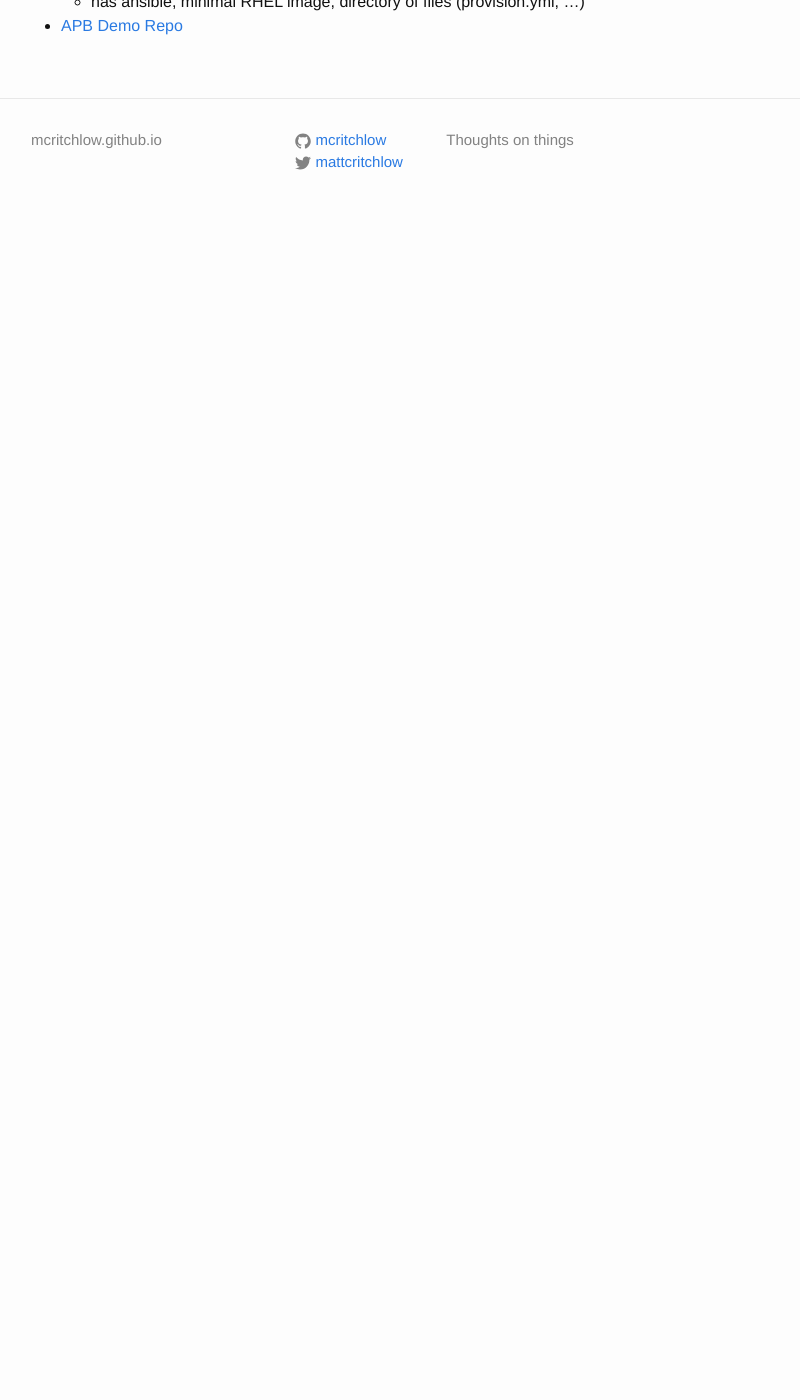
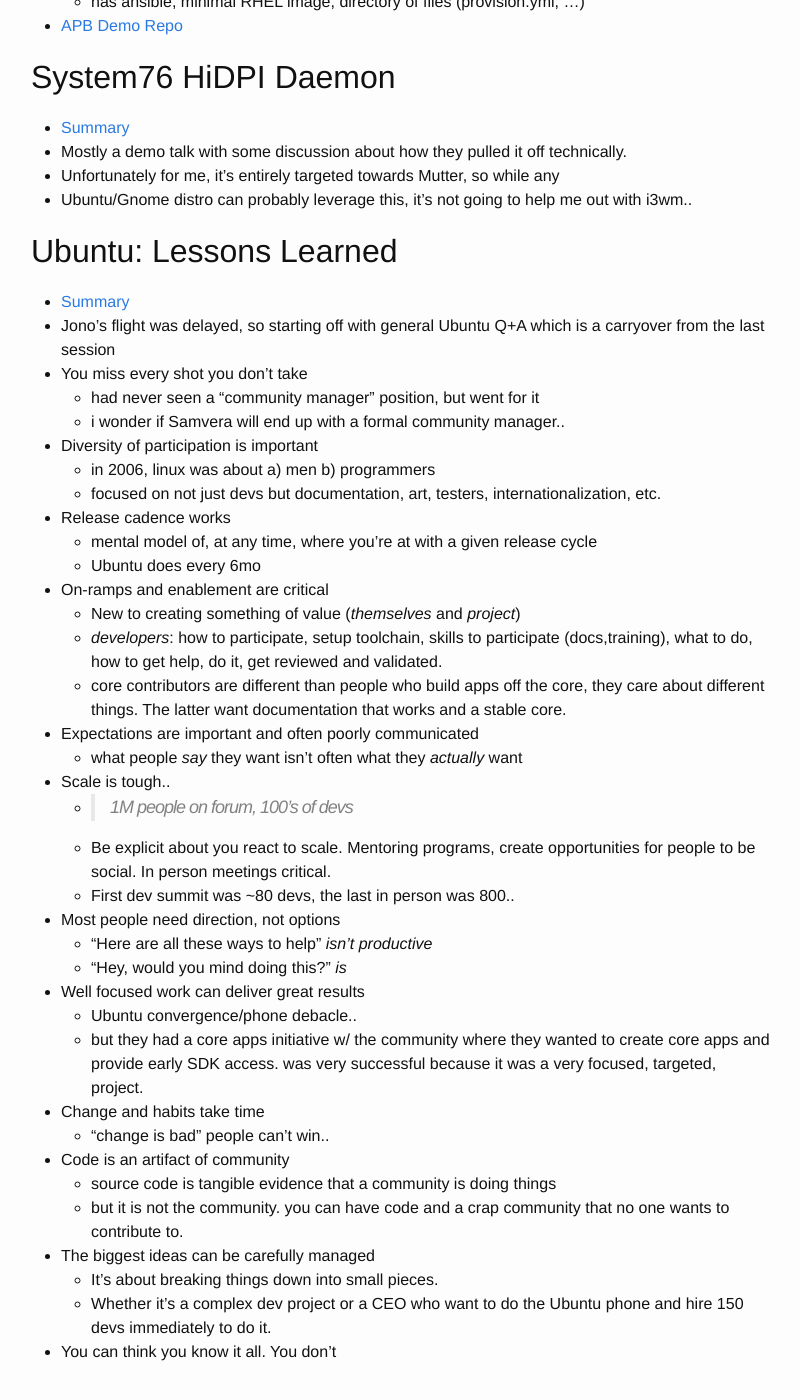
Before and after one commit to mcritchlow/mcritchlow.github.io, a Jekyll site: the page built from _posts/2018-03-09-scale-day1.markdown, in a window 1280 px wide and 1400 px high, scrolled down 3401 px. Shown: the whole window, without its empty margins (239-1039 px from the left). Built offline with Jekyll 4.4.1, drawn with Linux system fonts in a browser that asks for light colours; before the commit the page ends 3635 px from its top, so only the background shows below that.

Commit message:
scale: day1 afternoon

```diff
--- a/_posts/2018-03-09-scale-day1.markdown
+++ b/_posts/2018-03-09-scale-day1.markdown
@@ -132,6 +132,64 @@ very significant.
     * has ansible, minimal RHEL image, directory of files (provision.yml, ...)
 * [APB Demo Repo][apb-demo]
 
+## System76 HiDPI Daemon
+* [Summary][hidpi-summary]
+* Mostly a demo talk with some discussion about how they pulled it off technically.
+* Unfortunately for me, it's entirely targeted towards Mutter, so while any
+* Ubuntu/Gnome distro can probably leverage this, it's not going to help me out
+  with i3wm..
+
+## Ubuntu: Lessons Learned
+* [Summary][ubuntu-summary]
+* Jono's flight was delayed, so starting off with general Ubuntu Q+A
+  which is a carryover from the last session
+* You miss every shot you don't take
+    * had never seen a "community manager" position, but went for it
+    * i wonder if Samvera will end up with a formal community manager..
+* Diversity of participation is important
+    * in 2006, linux was about a) men b) programmers
+    * focused on not just devs but documentation, art, testers,
+      internationalization, etc.
+* Release cadence works
+    * mental model of, at any time, where you're at with a given release cycle
+    * Ubuntu does every 6mo
+* On-ramps and enablement are critical
+    * New to creating something of value (*themselves* and *project*)
+    * *developers*: how to participate, setup toolchain, skills to participate
+      (docs,training), what to do, how to get help, do it, get reviewed and
+validated.
+    * core contributors are different than people who build apps off the core,
+      they care about different things. The latter want documentation that works
+and a stable core.
+* Expectations are important and often poorly communicated
+    * what people _say_ they want isn't often what they _actually_ want
+* Scale is tough..
+    * >1M people on forum, 100's of devs
+    * Be explicit about you react to scale. Mentoring programs, create
+      opportunities for people to be social. In person meetings critical.
+    * First dev summit was ~80 devs, the last in person was 800..
+* Most people need direction, not options
+    * "Here are all these ways to help" _isn't productive_
+    * "Hey, would you mind doing this?" _is_
+* Well focused work can deliver great results
+    * Ubuntu convergence/phone debacle..
+    * but they had a core apps initiative w/ the community where they wanted to
+      create core apps and provide early SDK access. was very successful because
+it was a very focused, targeted, project.
+* Change and habits take time
+    * "change is bad" people can't win..
+* Code is an artifact of community
+    * source code is tangible evidence that a community is doing things
+    * but it is not the community. you can have code and a crap community that
+      no one wants to contribute to.
+* The biggest ideas can be carefully managed
+    * It's about breaking things down into small pieces.
+    * Whether it's a complex dev project or a CEO who want to do the Ubuntu phone and hire 150 devs
+immediately to do it.
+* You can think you know it all. You don't
+
+[ubuntu-summary]:https://www.socallinuxexpo.org/scale/16x/presentations/ubuntu-lessons-learned
+[hidpi-summary]:https://www.socallinuxexpo.org/scale/16x/presentations/solving-lodpi-problem-when-we-get-hi
 [postgres-partitioning]:https://www.socallinuxexpo.org/scale/16x/presentations/postgresql-partitioning
 [partman]:https://github.com/omniti-labs/pg_partman
 [pg-slides]:https://omniti.com/presents
```
